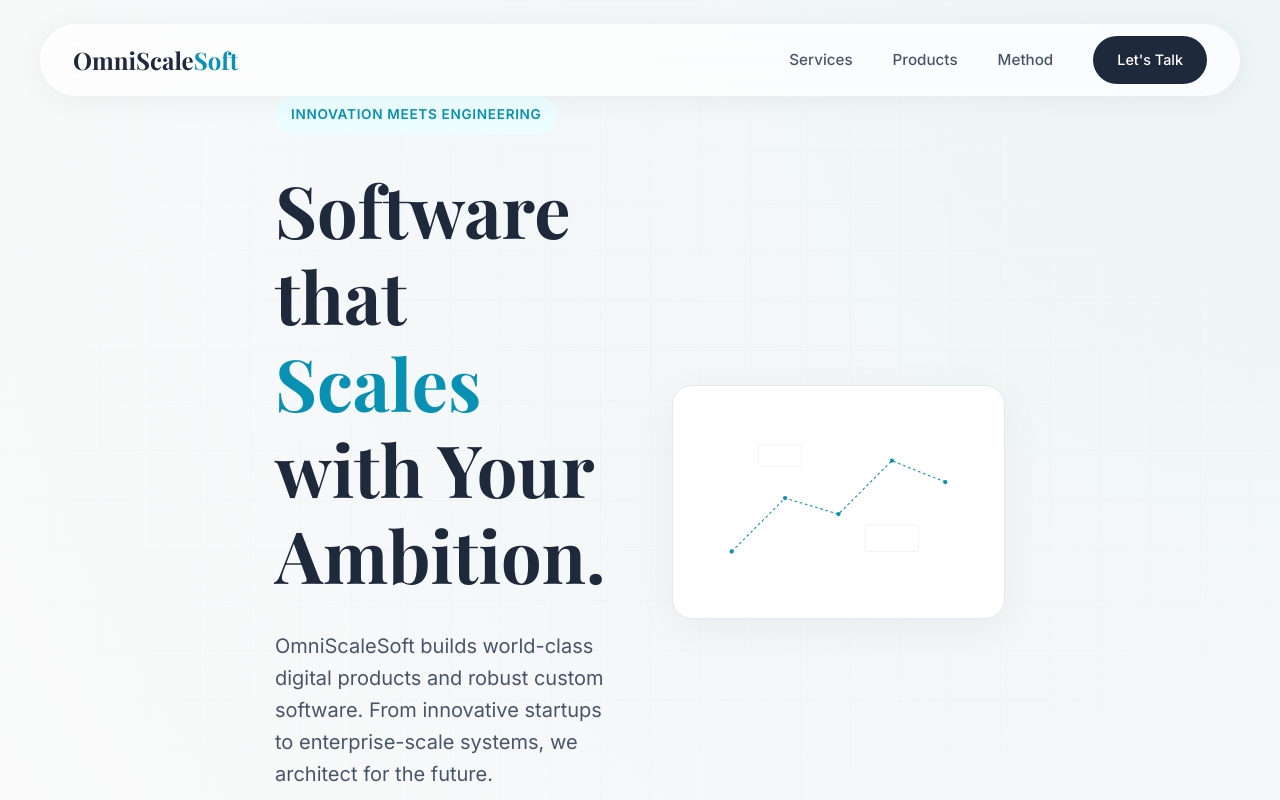
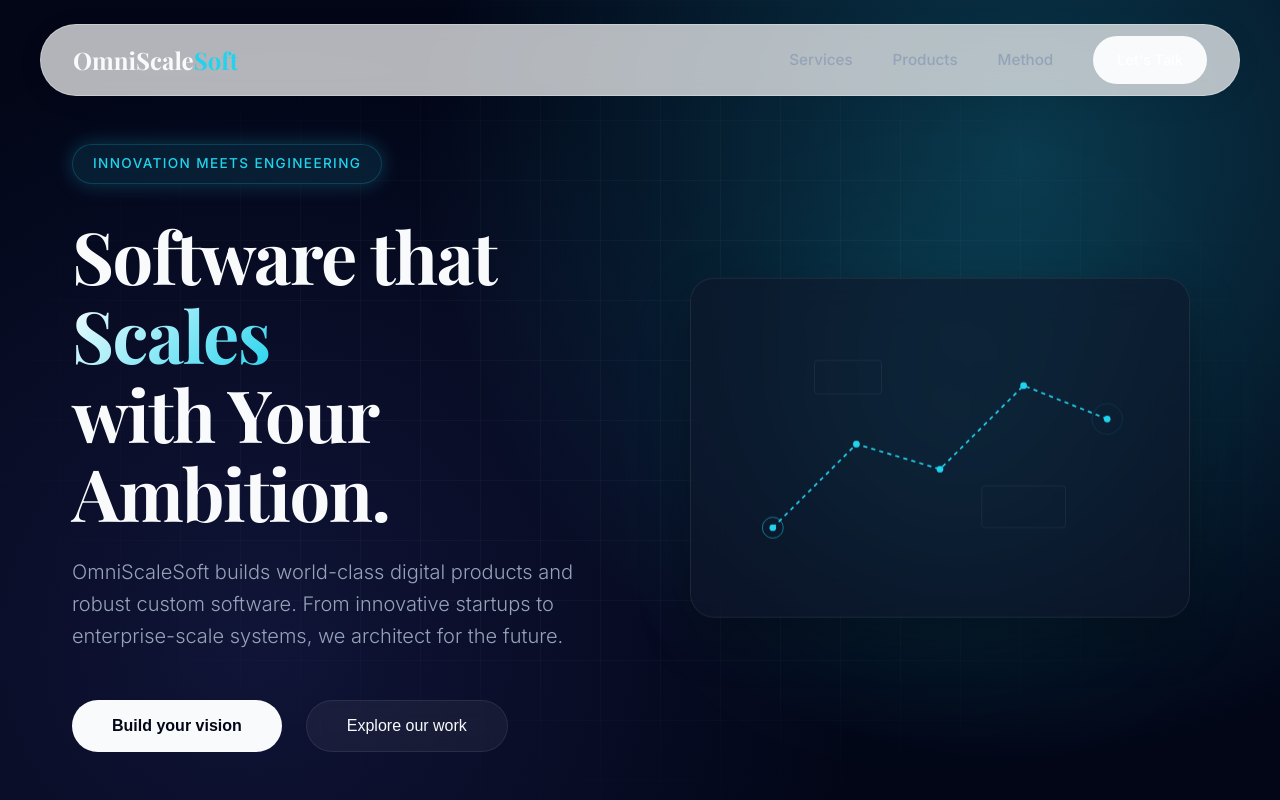
Before and after one commit to SakiburRahmann/omniscalesoft-startup-website, a Next.js app: page / in a window 1280 px wide. Shown: the top 800 px of the page. Built offline with nearby package versions, Linux system fonts and the light colour scheme; a web font is replaced by a local one.

Commit message:
feat(design): implement premium dark theme and hero animations

```diff
--- a/src/app/globals.css
+++ b/src/app/globals.css
@@ -1,11 +1,18 @@
 :root {
-  --bg-primary: #fafafa;
-  --text-primary: #1e293b;
-  --text-secondary: #475569;
-  --accent: #0891b2;
-  --accent-soft: #ecfeff;
-  --surface: #ffffff;
-  --border-color: #e2e8f0;
+  --background: #020617;
+  /* Slate 950 - Deepest Blue/Black */
+  --surface: #0f172a;
+  /* Slate 900 - Card Surface */
+  --surface-highlight: #1e293b;
+  /* Slate 800 - Hover State */
+  --text-primary: #f8fafc;
+  /* Slate 50 */
+  --text-secondary: #94a3b8;
+  /* Slate 400 */
+  --accent: #22d3ee;
+  /* Cyan 400 - Electric Pop */
+  --accent-glow: rgba(34, 211, 238, 0.25);
+  --border-color: rgba(255, 255, 255, 0.08);
 
   --font-sans: var(--font-inter);
   --font-serif: var(--font-playfair);
@@ -28,13 +35,41 @@
 
 body {
   color: var(--text-primary);
-  background: var(--bg-primary);
+  background: var(--background);
   font-family: var(--font-sans), system-ui, -apple-system, sans-serif;
   line-height: 1.6;
   -webkit-font-smoothing: antialiased;
 }
 
-h1, h2, h3, h4, .serif {
+/* Premium Scrollbar */
+::-webkit-scrollbar {
+  width: 8px;
+}
+
+::-webkit-scrollbar-track {
+  background: var(--background);
+}
+
+::-webkit-scrollbar-thumb {
+  background: var(--surface-highlight);
+  border-radius: 4px;
+}
+
+::-webkit-scrollbar-thumb:hover {
+  background: var(--text-secondary);
+}
+
+/* Global Selection Style */
+::selection {
+  background: var(--accent);
+  color: var(--background);
+}
+
+h1,
+h2,
+h3,
+h4,
+.serif {
   font-family: var(--font-serif), serif;
   font-weight: 700;
   line-height: 1.2;
--- a/src/components/Hero.module.css
+++ b/src/components/Hero.module.css
@@ -14,7 +14,8 @@
     width: 100%;
     height: 100%;
     z-index: -1;
-    background: radial-gradient(circle at top right, rgba(8, 145, 178, 0.05), transparent);
+    background: radial-gradient(circle at 80% 20%, var(--accent-glow) 0%, transparent 50%),
+        radial-gradient(circle at 20% 80%, rgba(99, 102, 241, 0.15) 0%, transparent 50%);
 }
 
 .grid {
@@ -24,10 +25,10 @@
     width: 100%;
     height: 100%;
     background-image:
-        linear-gradient(rgba(226, 232, 240, 0.3) 1px, transparent 1px),
-        linear-gradient(90deg, rgba(226, 232, 240, 0.3) 1px, transparent 1px);
-    background-size: 50px 50px;
-    mask-image: radial-gradient(ellipse at center, black, transparent 80%);
+        linear-gradient(rgba(255, 255, 255, 0.03) 1px, transparent 1px),
+        linear-gradient(90deg, rgba(255, 255, 255, 0.03) 1px, transparent 1px);
+    background-size: 60px 60px;
+    mask-image: radial-gradient(ellipse at center, black 40%, transparent 80%);
 }
 
 .container {
@@ -38,41 +39,52 @@
     justify-content: space-between;
     align-items: center;
     gap: 4rem;
+    width: 100%;
 }
 
 .content {
     flex: 1;
-    max-width: 600px;
+    max-width: 650px;
 }
 
 .badge {
-    display: inline-block;
-    padding: 0.5rem 1rem;
-    background: var(--accent-soft);
+    display: inline-flex;
+    align-items: center;
+    padding: 0.5rem 1.25rem;
+    background: rgba(34, 211, 238, 0.1);
     color: var(--accent);
+    border: 1px solid rgba(34, 211, 238, 0.2);
     border-radius: 100px;
     font-size: 0.85rem;
-    font-weight: 600;
+    font-weight: 500;
     margin-bottom: 2rem;
     text-transform: uppercase;
-    letter-spacing: 0.05em;
+    letter-spacing: 0.1em;
+    backdrop-filter: blur(8px);
+    box-shadow: 0 0 20px var(--accent-glow);
 }
 
 .title {
     font-size: 4.5rem;
-    margin-bottom: 2rem;
+    margin-bottom: 1.5rem;
     color: var(--text-primary);
+    line-height: 1.1;
+    letter-spacing: -0.02em;
 }
 
 .title span {
-    color: var(--accent);
+    background: linear-gradient(135deg, #fff 0%, var(--accent) 100%);
+    -webkit-background-clip: text;
+    -webkit-text-fill-color: transparent;
+    position: relative;
 }
 
 .description {
     font-size: 1.25rem;
     color: var(--text-secondary);
     margin-bottom: 3rem;
-    max-width: 500px;
+    max-width: 540px;
+    font-weight: 300;
 }
 
 .actions {
@@ -82,36 +94,39 @@
 
 .primary {
     background: var(--text-primary);
-    color: #fff;
-    padding: 1rem 2rem;
-    border-radius: 8px;
+    color: var(--background);
+    padding: 1rem 2.5rem;
+    border-radius: 100px;
     font-size: 1rem;
     font-weight: 600;
     border: none;
     cursor: pointer;
-    transition: background 0.3s ease, transform 0.3s ease;
+    transition: all 0.3s cubic-bezier(0.25, 0.46, 0.45, 0.94);
 }
 
 .primary:hover {
     background: var(--accent);
+    color: var(--background);
     transform: translateY(-2px);
+    box-shadow: 0 4px 30px var(--accent-glow);
 }
 
 .secondary {
-    background: transparent;
+    background: rgba(255, 255, 255, 0.05);
     color: var(--text-primary);
-    padding: 1rem 2rem;
-    border-radius: 8px;
+    padding: 1rem 2.5rem;
+    border-radius: 100px;
     font-size: 1rem;
-    font-weight: 600;
+    font-weight: 500;
     border: 1px solid var(--border-color);
     cursor: pointer;
-    transition: background 0.3s ease, border-color 0.3s ease;
+    backdrop-filter: blur(10px);
+    transition: all 0.3s ease;
 }
 
 .secondary:hover {
-    background: rgba(0, 0, 0, 0.02);
     border-color: var(--text-primary);
+    background: rgba(255, 255, 255, 0.1);
 }
 
 .visual {
@@ -119,17 +134,32 @@
     display: flex;
     justify-content: center;
     align-items: center;
+    position: relative;
 }
 
+/* Glass Card for Blueprint */
 .blueprint {
     width: 100%;
     max-width: 500px;
-    padding: 2rem;
-    background: #fff;
-    border-radius: 20px;
+    padding: 2.5rem;
+    background: rgba(15, 23, 42, 0.6);
+    border-radius: 24px;
     border: 1px solid var(--border-color);
-    box-shadow: 0 10px 40px rgba(0, 0, 0, 0.05);
+    backdrop-filter: blur(20px);
+    box-shadow: 0 20px 50px rgba(0, 0, 0, 0.3);
     position: relative;
+}
+
+/* Glow behind the blueprint */
+.visual::before {
+    content: '';
+    position: absolute;
+    width: 300px;
+    height: 300px;
+    background: var(--accent);
+    filter: blur(100px);
+    opacity: 0.15;
+    z-index: -1;
 }
 
 @media (max-width: 1024px) {
@@ -157,5 +187,6 @@
 
     .visual {
         width: 100%;
+        margin-top: 2rem;
     }
 }
--- a/src/components/Hero.tsx
+++ b/src/components/Hero.tsx
@@ -14,22 +14,42 @@
                 <motion.div
                     initial={{ opacity: 0, y: 30 }}
                     animate={{ opacity: 1, y: 0 }}
-                    transition={{ duration: 0.8, ease: [0.22, 1, 0.36, 1] }}
+                    transition={{ duration: 0.8, ease: [0.22, 1, 0.36, 1], staggerChildren: 0.2 }}
                     className={styles.content}
                 >
-                    <span className={styles.badge}>Innovation meets Engineering</span>
-                    <h1 className={styles.title}>
+                    <motion.div initial={{ opacity: 0, y: 20 }} animate={{ opacity: 1, y: 0 }} transition={{ delay: 0.1 }}>
+                        <span className={styles.badge}>Innovation meets Engineering</span>
+                    </motion.div>
+
+                    <motion.h1
+                        initial={{ opacity: 0, y: 20 }}
+                        animate={{ opacity: 1, y: 0 }}
+                        transition={{ delay: 0.2, duration: 0.8 }}
+                        className={styles.title}
+                    >
                         Software that <span>Scales</span> <br />
                         with Your Ambition.
-                    </h1>
-                    <p className={styles.description}>
+                    </motion.h1>
+
+                    <motion.p
+                        initial={{ opacity: 0, y: 20 }}
+                        animate={{ opacity: 1, y: 0 }}
+                        transition={{ delay: 0.4 }}
+                        className={styles.description}
+                    >
                         OmniScaleSoft builds world-class digital products and robust custom software.
                         From innovative startups to enterprise-scale systems, we architect for the future.
-                    </p>
-                    <div className={styles.actions}>
+                    </motion.p>
+
+                    <motion.div
+                        initial={{ opacity: 0, y: 20 }}
+                        animate={{ opacity: 1, y: 0 }}
+                        transition={{ delay: 0.6 }}
+                        className={styles.actions}
+                    >
                         <button className={styles.primary}>Build your vision</button>
                         <button className={styles.secondary}>Explore our work</button>
-                    </div>
+                    </motion.div>
                 </motion.div>
 
                 <motion.div
@@ -38,8 +58,12 @@
                     transition={{ duration: 1, delay: 0.2, ease: [0.22, 1, 0.36, 1] }}
                     className={styles.visual}
                 >
-                    {/* Minimalist Blueprint SVG placeholder */}
-                    <div className={styles.blueprint}>
+                    <motion.div
+                        animate={{ y: [0, -15, 0] }}
+                        transition={{ repeat: Infinity, duration: 6, ease: "easeInOut" }}
+                        className={styles.blueprint}
+                    >
+                        {/* Minimalist Blueprint SVG placeholder */}
                         <svg viewBox="0 0 500 300" fill="none" xmlns="http://www.w3.org/2000/svg" aria-hidden="true">
                             <path d="M50 250 L150 150 L250 180 L350 80 L450 120" stroke="var(--accent)" strokeWidth="2" strokeDasharray="5 5" />
                             <circle cx="50" cy="250" r="4" fill="var(--accent)" />
@@ -49,8 +73,22 @@
                             <circle cx="450" cy="120" r="4" fill="var(--accent)" />
                             <rect x="100" y="50" width="80" height="40" rx="4" stroke="var(--border-color)" strokeWidth="1" />
                             <rect x="300" y="200" width="100" height="50" rx="4" stroke="var(--border-color)" strokeWidth="1" />
+
+                            {/* Animated Pulse */}
+                            <motion.circle
+                                cx="50" cy="250" r="10"
+                                stroke="var(--accent)" strokeWidth="1" fill="transparent"
+                                animate={{ r: [10, 20], opacity: [0.8, 0] }}
+                                transition={{ repeat: Infinity, duration: 2 }}
+                            />
+                            <motion.circle
+                                cx="450" cy="120" r="10"
+                                stroke="var(--accent)" strokeWidth="1" fill="transparent"
+                                animate={{ r: [10, 20], opacity: [0.8, 0] }}
+                                transition={{ repeat: Infinity, duration: 2, delay: 1 }}
+                            />
                         </svg>
-                    </div>
+                    </motion.div>
                 </motion.div>
             </div>
         </section>
```
